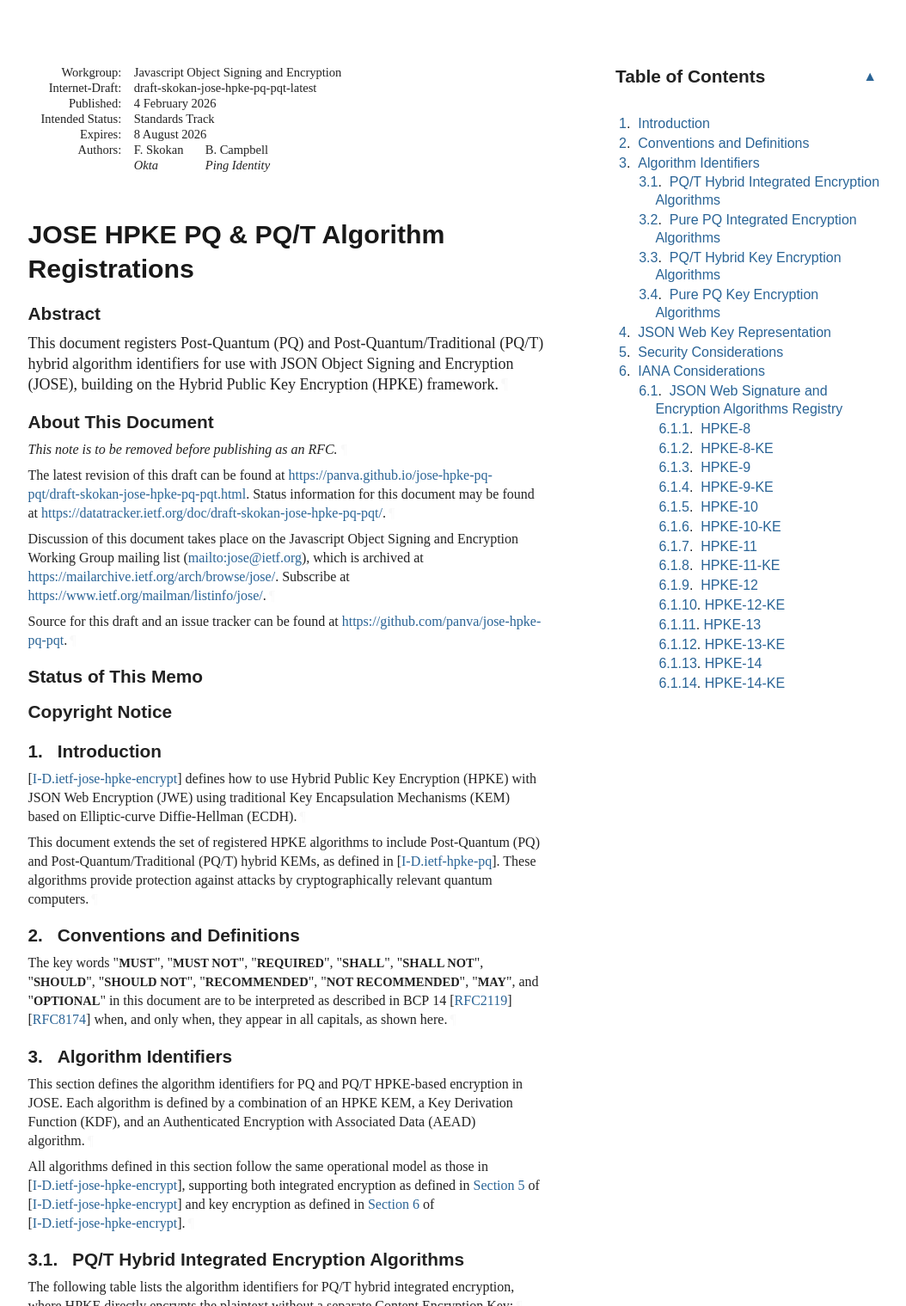
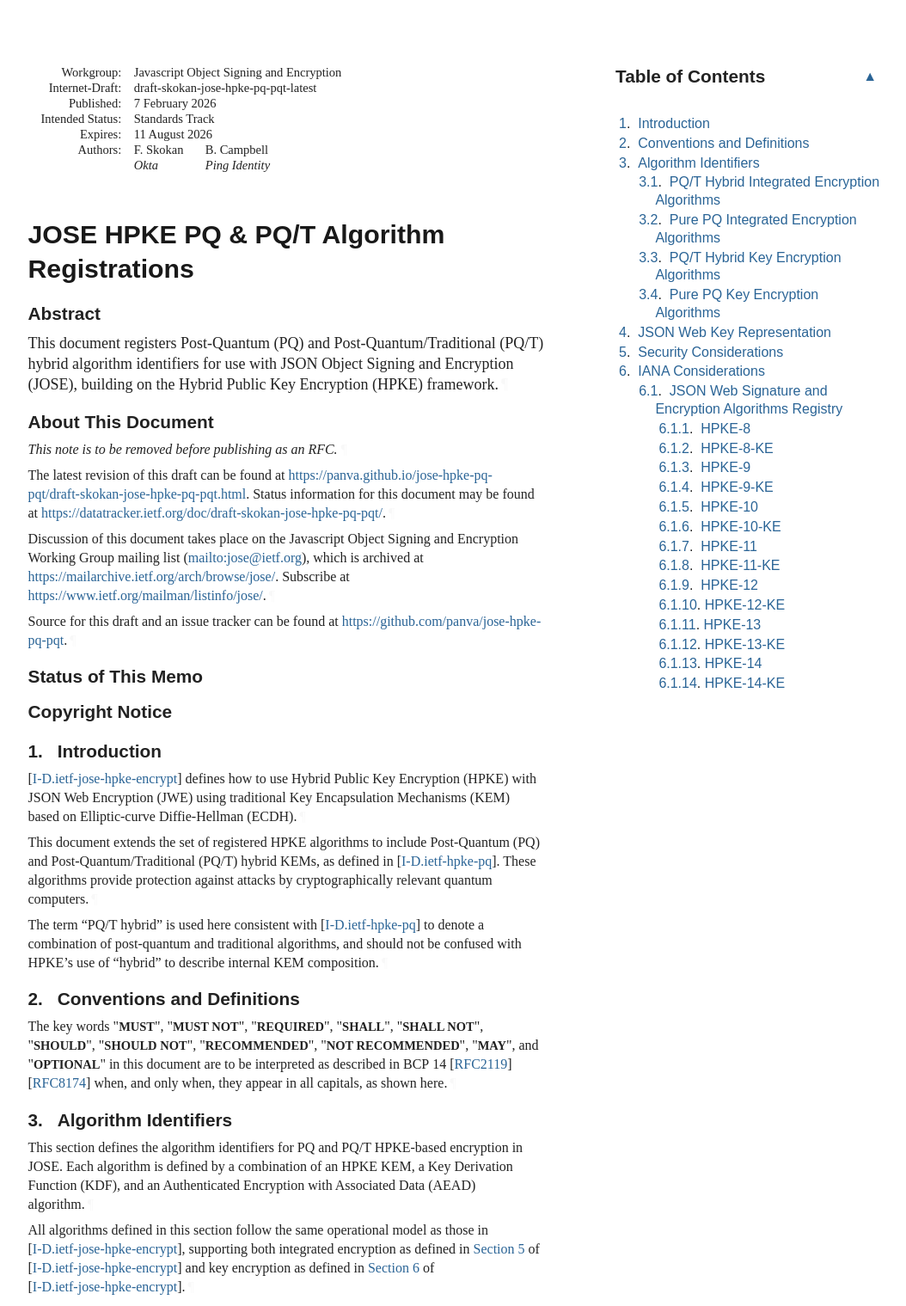
Before and after one commit to panva/jose-hpke-pq-pqt, a plain HTML site: page draft-skokan-jose-hpke-pq-pqt.html in a window 1280 px wide. Shown: the top 1519 px of the page at 86% size, without its empty margins (92-1146 px from the left). Drawn offline with Linux system fonts and the light colour scheme; a web font is replaced by a local one.

Commit message:
Script updating gh-pages from 37fff8d. [ci skip]

```diff
--- a/draft-skokan-jose-hpke-pq-pqt.html
+++ b/draft-skokan-jose-hpke-pq-pqt.html
@@ -1055,7 +1055,7 @@ svg :is([fill="white"], [fill^="#fff"]) {
 </tr></thead>
 <tfoot><tr>
 <td class="left">Skokan &amp; Campbell</td>
-<td class="center">Expires 8 August 2026</td>
+<td class="center">Expires 11 August 2026</td>
 <td class="right">[Page]</td>
 </tr></tfoot>
 </table>
@@ -1068,12 +1068,12 @@ svg :is([fill="white"], [fill^="#fff"]) {
 <dd class="internet-draft">draft-skokan-jose-hpke-pq-pqt-latest</dd>
 <dt class="label-published">Published:</dt>
 <dd class="published">
-<time datetime="2026-02-04" class="published">4 February 2026</time>
+<time datetime="2026-02-07" class="published">7 February 2026</time>
     </dd>
 <dt class="label-intended-status">Intended Status:</dt>
 <dd class="intended-status">Standards Track</dd>
 <dt class="label-expires">Expires:</dt>
-<dd class="expires"><time datetime="2026-08-08">8 August 2026</time></dd>
+<dd class="expires"><time datetime="2026-08-11">11 August 2026</time></dd>
 <dt class="label-authors">Authors:</dt>
 <dd class="authors">
 <div class="author">
@@ -1129,7 +1129,7 @@ hybrid algorithm identifiers for use with JSON Object Signing and Encryption
         time. It is inappropriate to use Internet-Drafts as reference
         material or to cite them other than as "work in progress."<a href="#section-boilerplate.1-3" class="pilcrow">¶</a></p>
 <p id="section-boilerplate.1-4">
-        This Internet-Draft will expire on 8 August 2026.<a href="#section-boilerplate.1-4" class="pilcrow">¶</a></p>
+        This Internet-Draft will expire on 11 August 2026.<a href="#section-boilerplate.1-4" class="pilcrow">¶</a></p>
 </section>
 </div>
 <div id="copyright">
@@ -1290,6 +1290,9 @@ hybrid algorithm identifiers for use with JSON Object Signing and Encryption
 (PQ) and Post-Quantum/Traditional (PQ/T) hybrid KEMs, as defined in
 <span>[<a href="#I-D.ietf-hpke-pq" class="cite xref">I-D.ietf-hpke-pq</a>]</span>. These algorithms provide protection against attacks by
 cryptographically relevant quantum computers.<a href="#section-1-2" class="pilcrow">¶</a></p>
+<p id="section-1-3">The term “PQ/T hybrid” is used here consistent with <span>[<a href="#I-D.ietf-hpke-pq" class="cite xref">I-D.ietf-hpke-pq</a>]</span> to denote a
+combination of post-quantum and traditional algorithms, and should not be confused
+with HPKE’s use of “hybrid” to describe internal KEM composition.<a href="#section-1-3" class="pilcrow">¶</a></p>
 </section>
 </div>
 <div id="conventions-and-definitions">
```
Also changed, not shown: draft-skokan-jose-hpke-pq-pqt.txt (+8 -3 lines).
